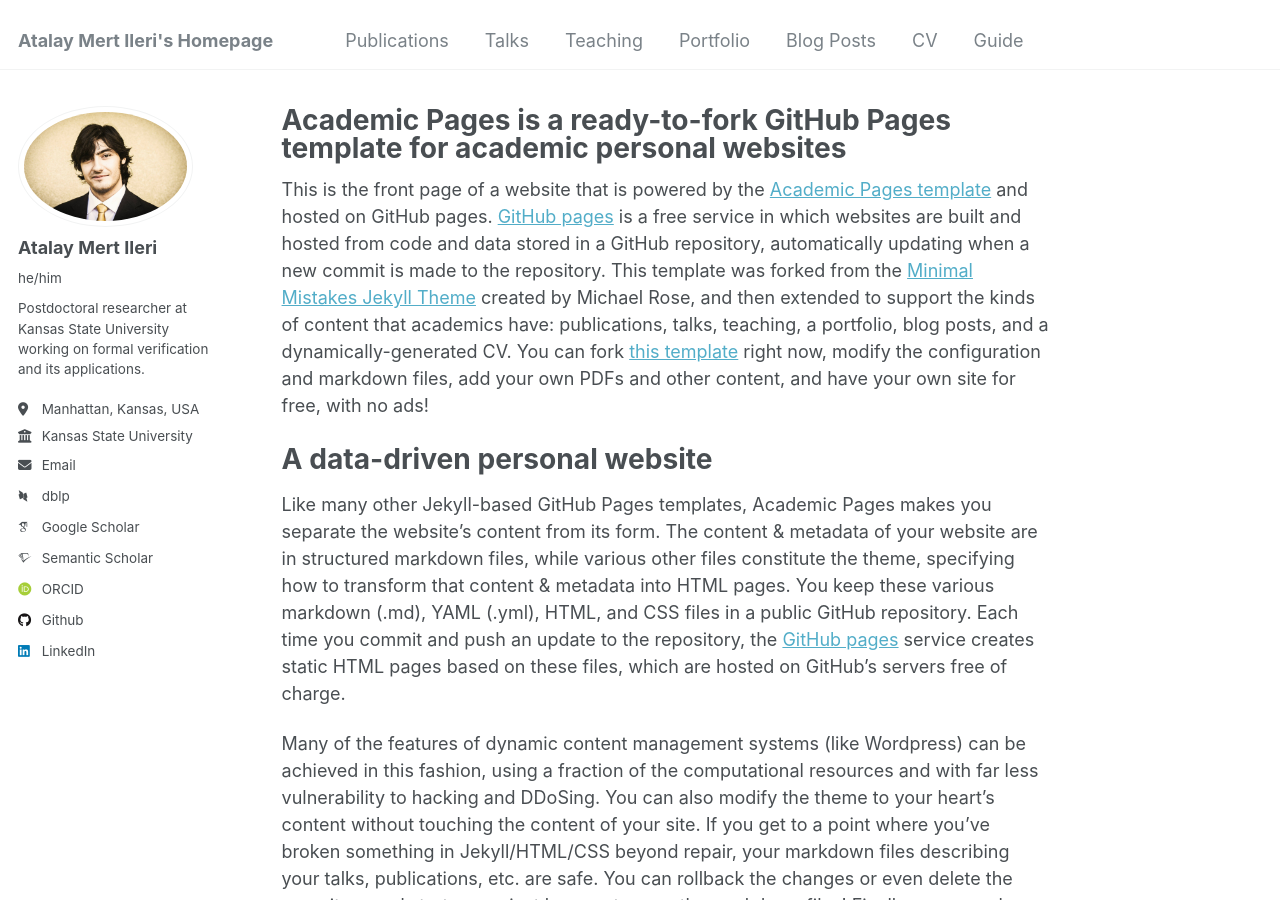
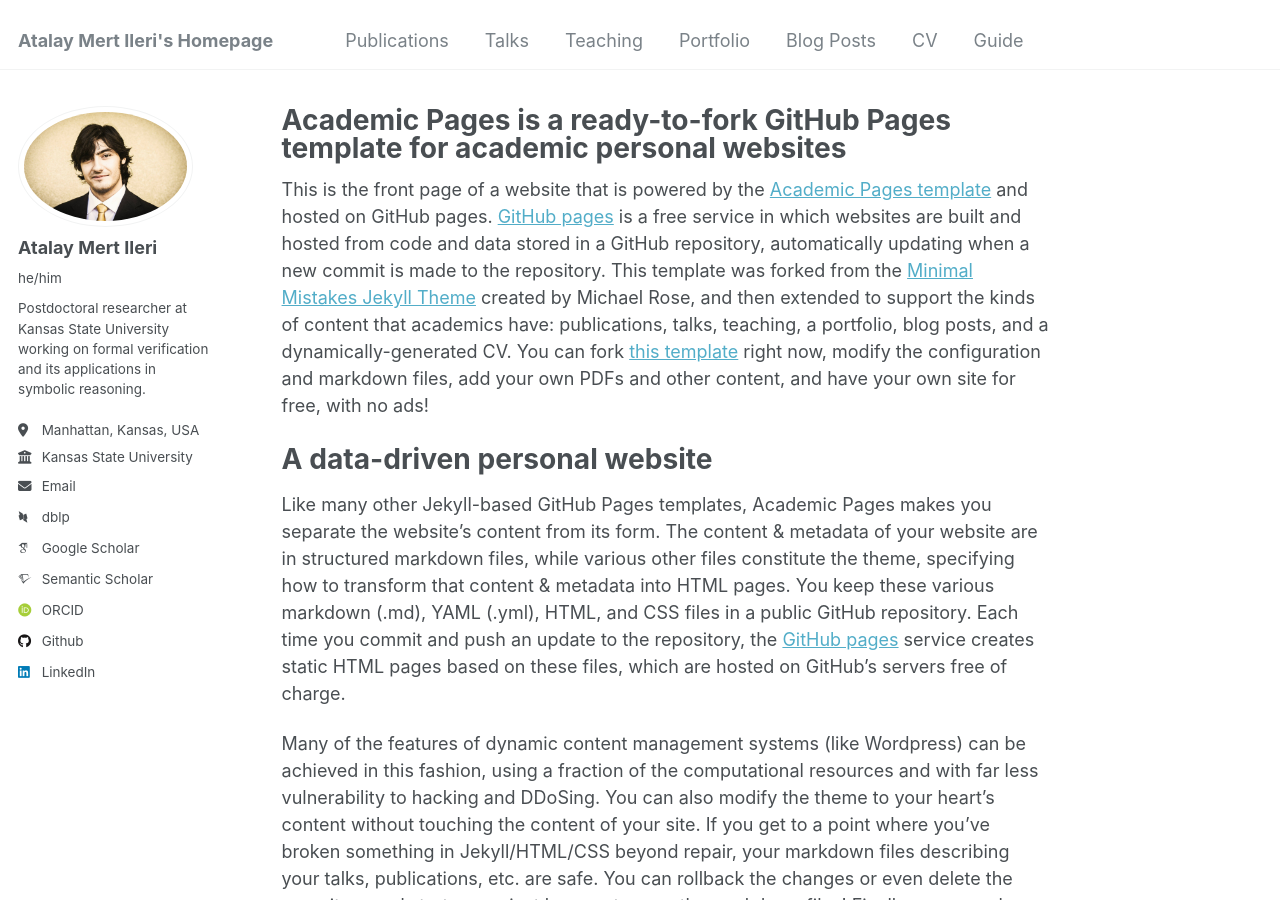
Before and after one commit to atalaymertileri/atalaymertileri.github.io, a Jekyll site: the page built from _pages/about.md, in a window 1280 px wide and 900 px high. Built offline with Jekyll 4.4.1, drawn with Linux system fonts in a browser that asks for light colours; some web fonts are replaced; a file with an impossible date is left out.

Commit message:
Update _config.yml

```diff
--- a/_config.yml
+++ b/_config.yml
@@ -12,9 +12,9 @@ title                    : "Atalay Mert Ileri's Homepage"
 title_separator          : "-"
 name                     : &name "Atalay Mert Ileri"
 description              : &description "personal description"
-url                      : https://pseudohuman92.github.io # the base hostname & protocol for your site e.g. "https://[your GitHub username].github.io"
+url                      : https://atalaymertileri.github.io # the base hostname & protocol for your site e.g. "https://[your GitHub username].github.io"
 baseurl                  : "" # the subpath of your site, e.g. "/blog"
-repository               : "pseudohuman92/pseudohuman92.github.io"
+repository               : "atalaymertileri/atalaymertileri.github.io"
 
 # Site Author - The following control what appear as part of the author content on the side bar.
 #               If a field is blank the icon and link will not appear, otherwise it will be shown.
@@ -24,7 +24,7 @@ author:
   avatar           : "profile-picture.jpg"
   name             : "Atalay Mert Ileri"
   pronouns         : "he/him" # example: "she/her"
-  bio              : "Postdoctoral researcher at Kansas State University working on formal verification and its applications."
+  bio              : "Postdoctoral researcher at Kansas State University working on formal verification and its applications in symbolic reasoning."
   location         : "Manhattan, Kansas, USA"
   employer         : "Kansas State University"
   uri              : # URL
```
